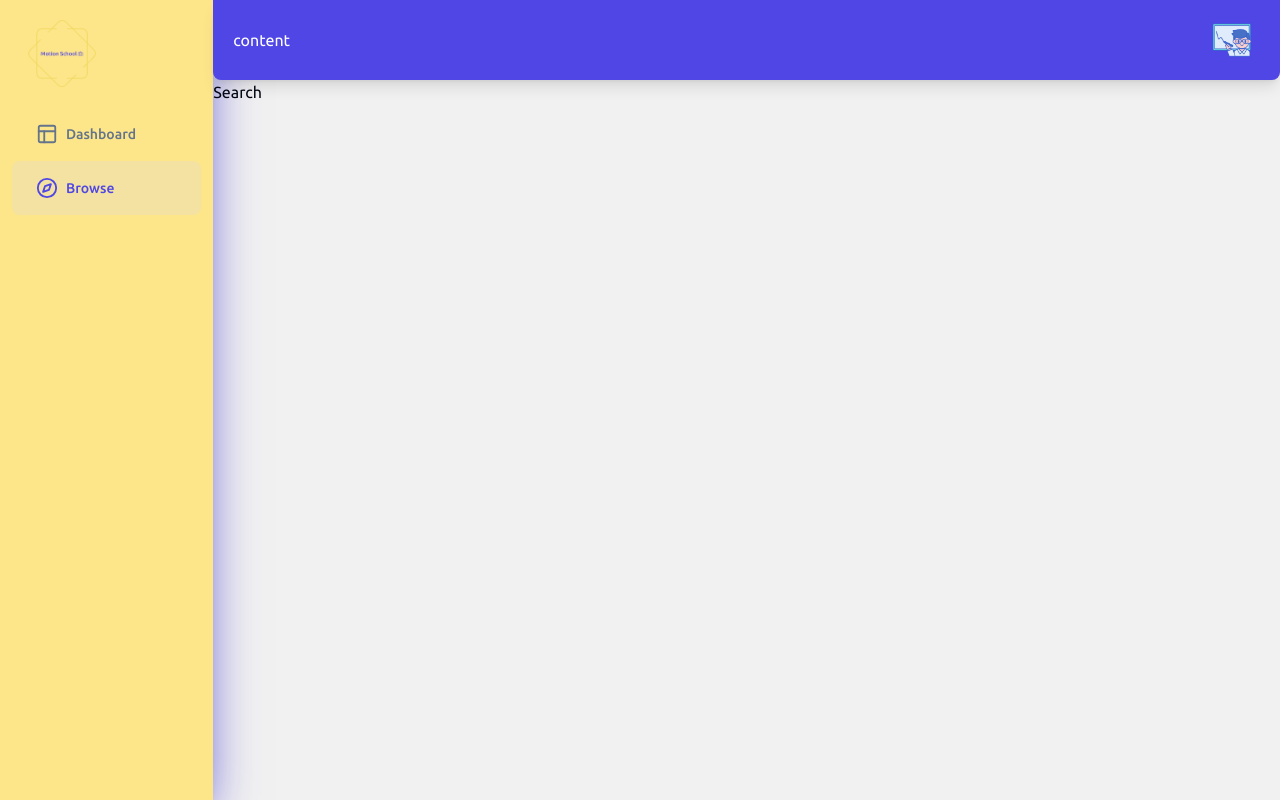
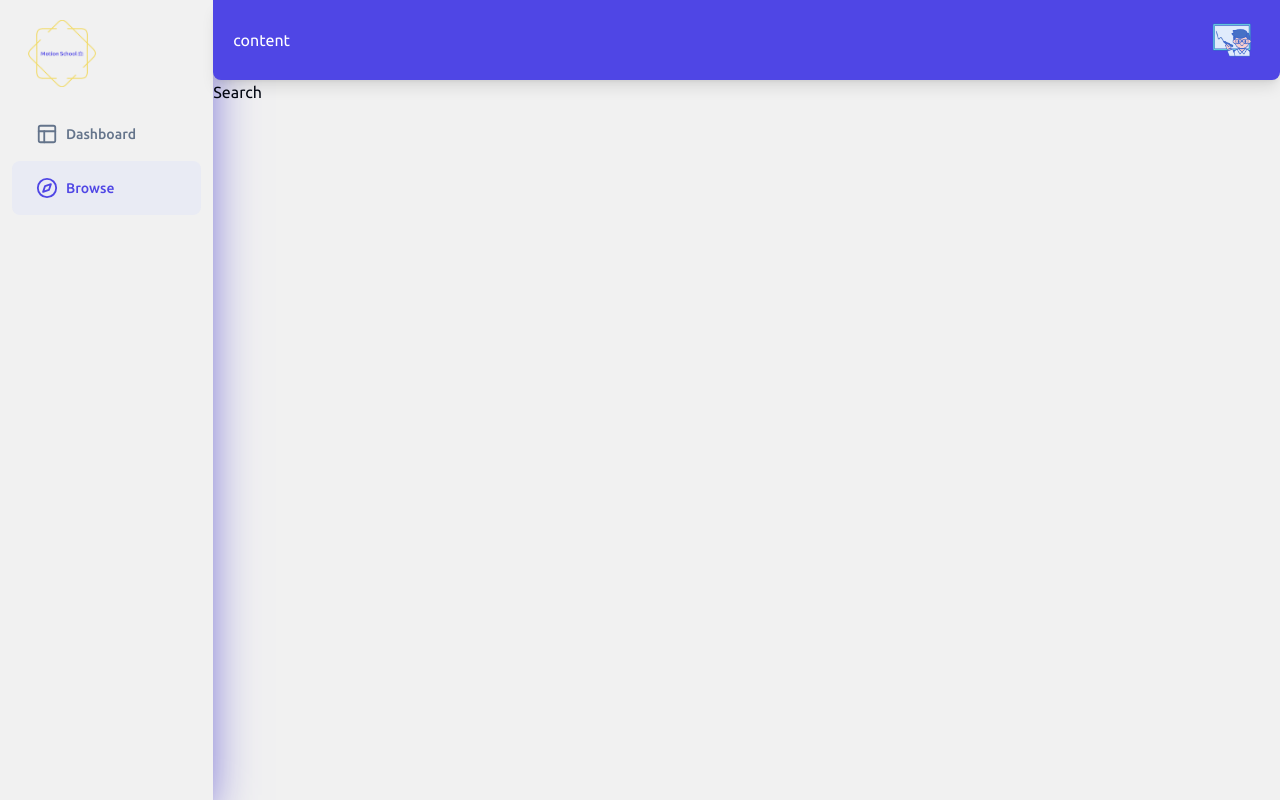
Before and after one commit to amanguptak/Motion-school, a Next.js app: page /motion-school/search in a window 1280 px wide. Built offline with nearby package versions, Linux system fonts and the light colour scheme; no server answers.

Commit message:
teacher-mode-toast

```diff
--- a/app/(dashboard)/motion-school/_components/Sidebar.tsx
+++ b/app/(dashboard)/motion-school/_components/Sidebar.tsx
@@ -5,7 +5,7 @@ const Sidebar = () => {
   return (
 
 
-   <div className='bg-amber-200 w-full lg:block hover:shadow-indigo-700 cursor-pointer shadow-2xl'>
+   <div className='w-full lg:block hover:shadow-indigo-700 cursor-pointer shadow-2xl'>
      <div className=' h-screen  p-3 '>
         <div>
           <Logo/>
--- a/app/layout.tsx
+++ b/app/layout.tsx
@@ -1,11 +1,11 @@
 import type { Metadata } from 'next'
 
-
+import { Toaster } from 'sonner';
 import './globals.css'
 import { ClerkProvider } from '@clerk/nextjs'
 
 import { Ubuntu } from 'next/font/google';
-import { Toaster } from 'sonner';
+
 const ubuntu = Ubuntu({
   subsets: ['latin'],
   display: 'swap',
--- a/components/NavBarRoutes.tsx
+++ b/components/NavBarRoutes.tsx
@@ -5,6 +5,7 @@ import { Button } from '@/components/ui/button'
 import { DoorOpen } from 'lucide-react'
 import teacher from "@/public/images/teacher.png"
 import Image from 'next/image'
+import {  toast } from 'sonner'
 const NavBarRoutes = () => {
     const router = useRouter()
     const path = usePathname()
@@ -14,10 +15,11 @@ const NavBarRoutes = () => {
       const teacherMode = ()=>{
       if(isTeacherPage){
         router.push("/motion-school")
-
+        toast.info("Exited from teacher mode")
       }
       else{
         router.push("/motion-school/teacher")
+        toast.success('Teacher mode activated')
 
       }
 
```
